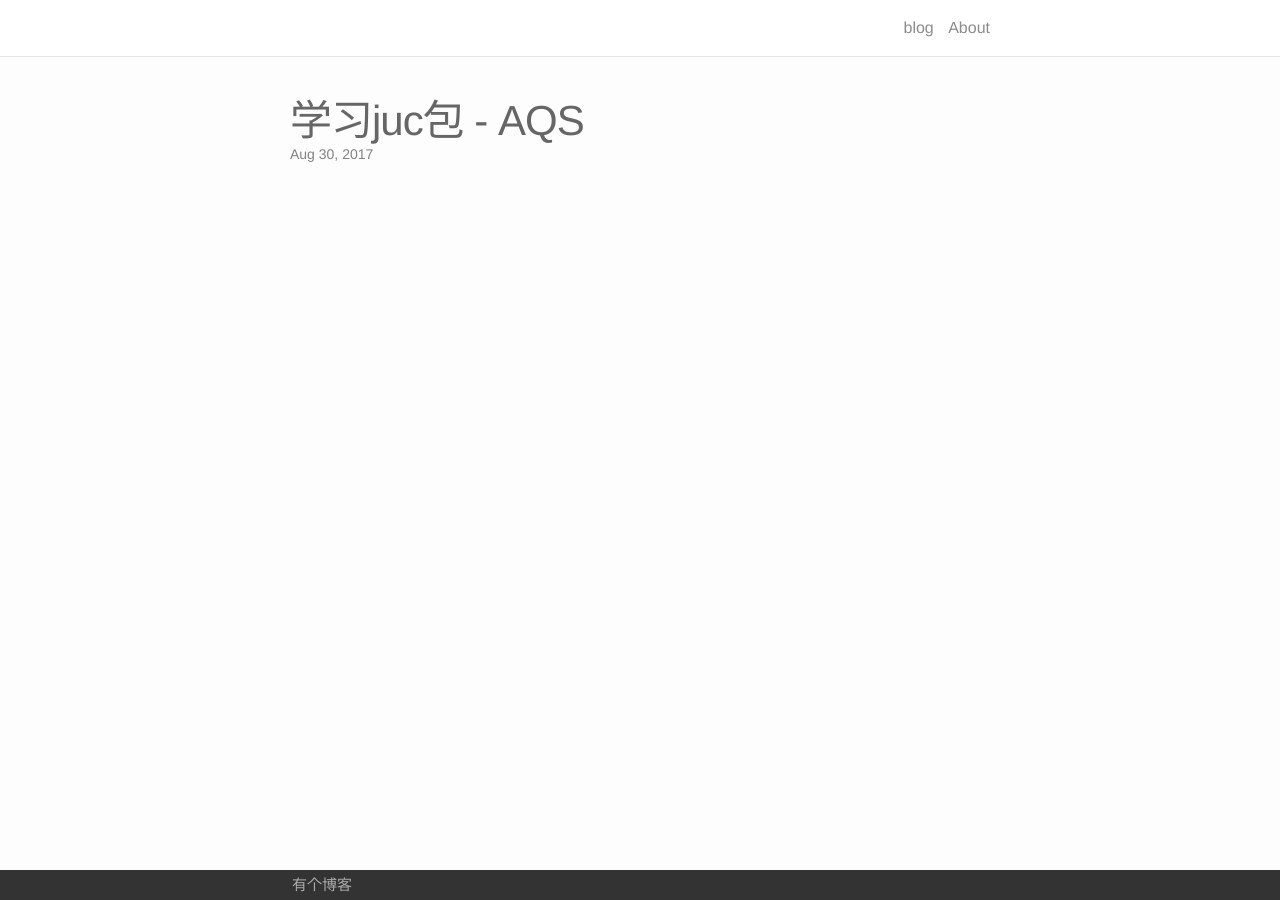
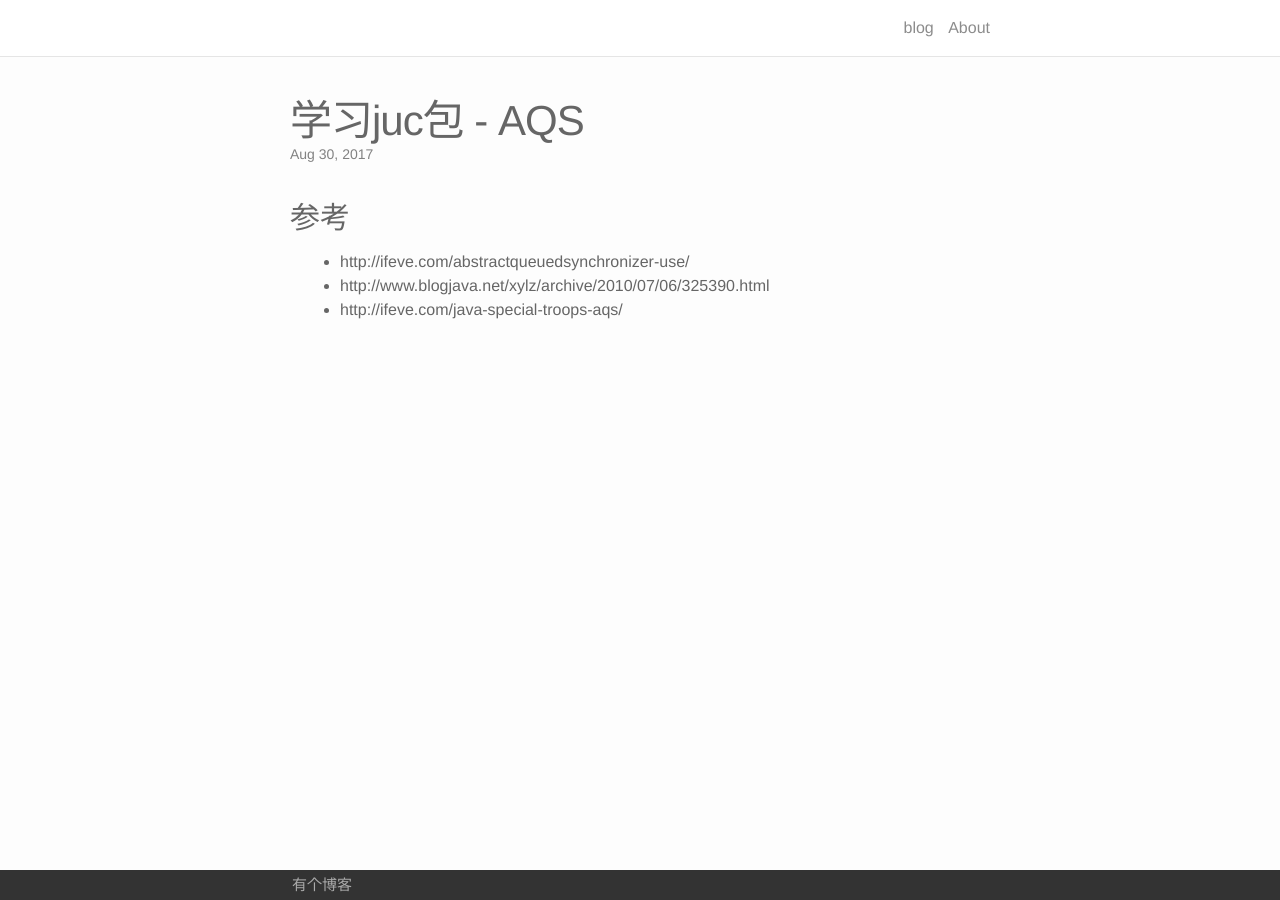
Before and after one commit to afghl/afghl.github.io, a Jekyll site: the page built from _posts/2017-08-31-java-util-concurrent-02-aqs.markdown, in a window 1280 px wide. Built offline with Jekyll 4.4.1, drawn with Linux system fonts in a browser that asks for light colours.

Commit message:
add references

```diff
--- a/_posts/2017-08-31-java-util-concurrent-02-aqs.markdown
+++ b/_posts/2017-08-31-java-util-concurrent-02-aqs.markdown
@@ -3,3 +3,9 @@ layout: post
 title:  "学习juc包 - AQS"
 date:   2017-08-31 00:02:00 +0800
 ---
+
+### 参考
+
+- http://ifeve.com/abstractqueuedsynchronizer-use/
+- http://www.blogjava.net/xylz/archive/2010/07/06/325390.html
+- http://ifeve.com/java-special-troops-aqs/
```
